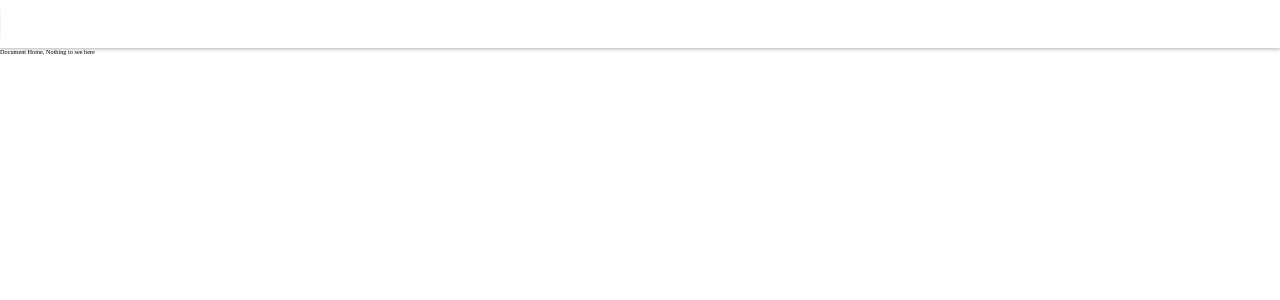
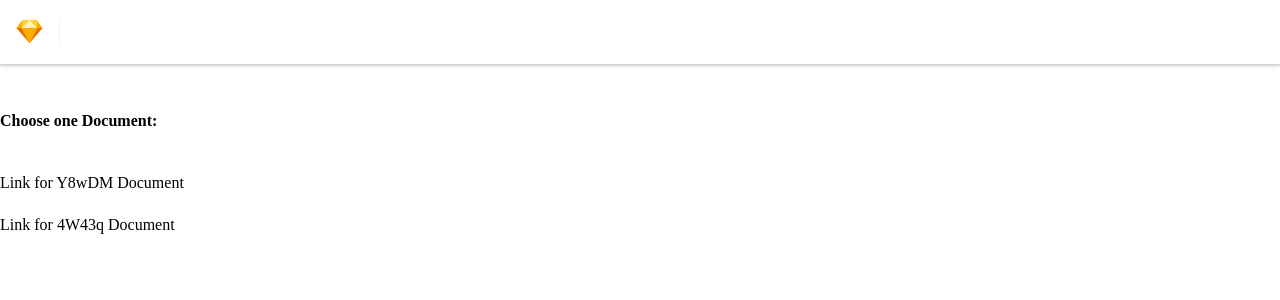
Before and after one commit to fernandojbf/sketch, a Next.js app: page /document in a window 1280 px wide. Shown: the top 300 px of the page. Built offline with nearby package versions, Linux system fonts and the light colour scheme.

Commit message:
style: 💄 use theme in all styles made
Add missing theme values on styles

```diff
--- a/src/components/ArtBoardPreview/index.tsx
+++ b/src/components/ArtBoardPreview/index.tsx
@@ -1,13 +1,16 @@
 import styled from 'styled-components';
 
 import Text from '../../components/Text';
+
+import { ThemeProps } from '../../styles/theme';
+
 
 const Wrapper = styled.div`
   display: grid;
   grid-auto-columns: 100%;
   grid-template-rows: minmax(0, 1fr) max-content;
   align-items: center;
-  row-gap: 8px;
+  row-gap: ${({ theme }: ThemeProps) => theme.sizes[1]};
   flex: 1;
 `;
 
@@ -25,6 +28,7 @@ const ArtBoardPreview = ({ artboard }) => {
       <Image
         alt={`entry.name thumbnail`}
         src={artboard.files[0].thumbnails[0].url}
+        loading="lazy"
       />
 
       <Text textAlign="center">{artboard.name}</Text>
--- a/src/components/ContentList/index.tsx
+++ b/src/components/ContentList/index.tsx
@@ -1,4 +1,6 @@
 import styled from 'styled-components';
+
+import { ThemeProps } from '../../styles/theme';
 
 // responsive work could be done here
 const List = styled.ul`
@@ -8,10 +10,10 @@ const List = styled.ul`
   display: grid;
   grid-template-columns: repeat(5, calc(20% - 25.6px));
   grid-auto-rows: 350px;
-  grid-gap: 32px;
+  grid-gap: ${({ theme }: ThemeProps) => theme.sizes[4]};
   justify-items: stretch;
   align-items: stretch;
-  padding: 16px;
+  padding: ${({ theme }: ThemeProps) => theme.sizes[3]};
 `;
 
 const Item = styled.li`
--- a/src/components/Header/index.tsx
+++ b/src/components/Header/index.tsx
@@ -14,8 +14,12 @@ const Header: FunctionComponent<HeaderProps> = ({ content, preContent }) => (
     boxShadow="hard"
     py="0"
     position="relative"
+    minHeight={5}
+    as="header"
   >
-    {preContent && <Box padding="3">{preContent}</Box>}
+    <Box px="3" py="2">
+      {preContent || <img alt="Sketch Logo" src="/sketch-logo.svg" />}
+    </Box>
     <Box as="img" height="40px" src={'/separator.svg'} />
     <Box px="4">{content}</Box>
   </Box>
--- a/src/components/PageGrid/index.tsx
+++ b/src/components/PageGrid/index.tsx
@@ -1,13 +1,14 @@
 import styled from 'styled-components';
+import { ThemeProps } from '../../styles/theme';
 
 const PageGrid = styled.div<{ fixedHeight?: boolean }>`
   display: grid;
-  height: ${({ fixedHeight = false }) => (fixedHeight ? '100vh' : 'auto')};
+  height: ${({ fixedHeight = false }) => (fixedHeight ? '100vh' : 'inherit')};
   grid-auto-columns: 100%;
   grid-template-rows: max-content minmax(0, 1fr);
-  align-items: center;
-  row-gap: 16px;
-  padding-bottom: 16px;
+  row-gap: ${({ theme }: ThemeProps) => theme.sizes[3]};
+  padding-bottom: ${({ theme }: ThemeProps) => theme.sizes[3]};
+  flex: 1;
 `;
 
 export default PageGrid;
--- a/src/components/SketchDocument/index.tsx
+++ b/src/components/SketchDocument/index.tsx
@@ -71,10 +71,7 @@ const SketchDocument = () => {
 
   return (
     <PageGrid>
-      <Header
-        preContent={<img alt="Sketch Logo" src="/sketch-logo.svg" />}
-        content={!shouldShowBlank && <Text as="h1">{name}</Text>}
-      />
+      <Header content={!shouldShowBlank && <Text as="h1">{name}</Text>} />
 
       {shouldShowBlank ? (
         <Text as="p" textAlign="center">
--- a/src/pages/document/index.tsx
+++ b/src/pages/document/index.tsx
@@ -1,10 +1,30 @@
+import Link from 'next/link';
+
+import PageGrid from '../../components/PageGrid';
 import Header from '../../components/Header';
+import Box from '../../components/Box';
+import Text from '../../components/Text';
 
 export default function DocumentHome() {
   return (
-    <div>
+    <PageGrid>
       <Header />
-      Document Home, Nothing to see here
-    </div>
+      <section>
+        <Box py="4">
+          <Text as="h1">Choose one Document:</Text>
+        </Box>
+        <Box py="2">
+          <Link href="/document/[document-id]" as="/document/Y8wDM">
+            <Text as="a">Link for Y8wDM Document</Text>
+          </Link>
+        </Box>
+
+        <Box py="2">
+          <Link href="/document/[document-id]" as="/document/4W43q">
+            <Text as="a">Link for 4W43q Document</Text>
+          </Link>
+        </Box>
+      </section>
+    </PageGrid>
   );
 }
--- a/src/styles/global.ts
+++ b/src/styles/global.ts
@@ -9,5 +9,13 @@ export default createGlobalStyle`
   body {
     font-size: 62.5%;
     margin: 0;
+    display: flex;
+    min-width: 100%;
+    min-height: 100%;
+  }
+
+  #__next {
+    display: flex;
+    flex:1;
   }
 `;
--- a/src/styles/theme.ts
+++ b/src/styles/theme.ts
@@ -1,22 +1,6 @@
 // This theme is really incomplete, but we do not need anything more complex than this.
 
-export type ThemeProps = {
-  theme: {
-    fontSizes: string[];
-    space: string[];
-    colors: {
-      white: string;
-      gray: string;
-      black: string;
-    };
-    shadows: {
-      medium: string;
-      hard: string;
-    };
-  };
-};
-
-export default {
+const theme = {
   fontSizes: [
     '1.2rem',
     '1.4rem',
@@ -27,6 +11,7 @@ export default {
     '6.4rem',
   ],
   space: ['4px', '8px', '12px', '16px', '32px', '64px'],
+  sizes: ['4px', '8px', '12px', '16px', '32px', '64px'],
   colors: {
     white: 'white',
     gray: 'gray',
@@ -38,3 +23,9 @@ export default {
     hard: '0px 0px 4px 1px rgba(0,0,0,.3)',
   },
 };
+
+export type ThemeProps = {
+  theme: typeof theme;
+};
+
+export default theme;
```
Also changed, not shown: src/pages/index.tsx (+7 -2 lines).
